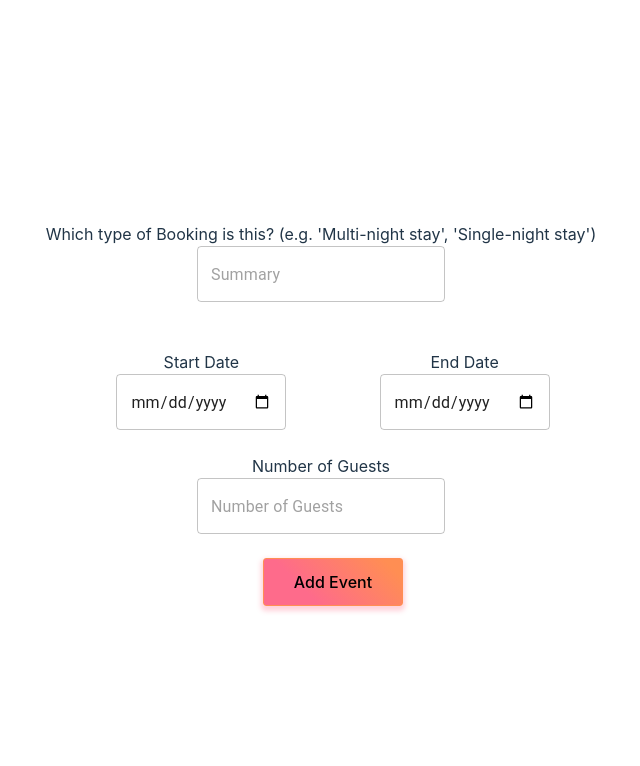
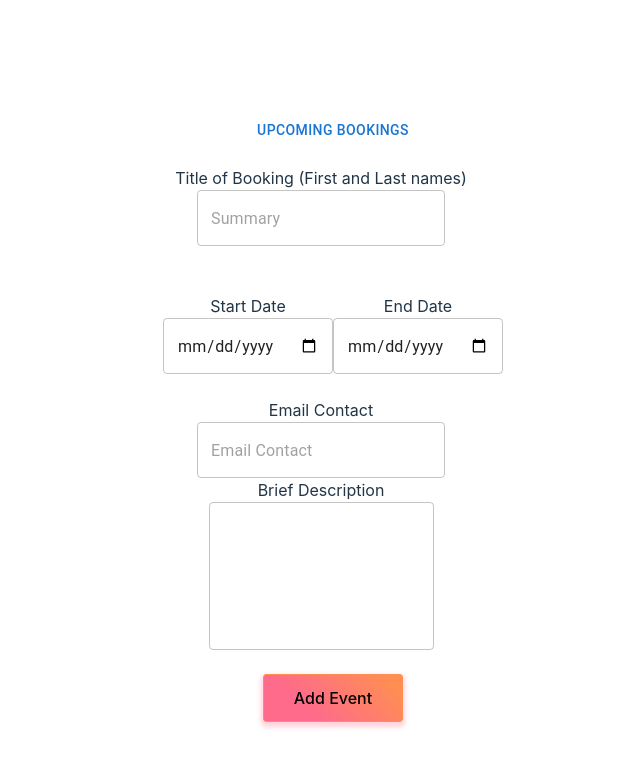
Before and after one commit to byoung006/BnB-booking-system, a React (Vite) app in the folder front-end/bnb-google-calendar/: page / in a window 1280 px wide. Shown: the top 766 px of the page, without its empty margins (307-947 px from the left). Built offline with nearby package versions, Linux system fonts and the light colour scheme.

Commit message:
Made a few more changes to styling, added in field for descriptions and such

```diff
--- a/front-end/bnb-google-calendar/src/App.css
+++ b/front-end/bnb-google-calendar/src/App.css
@@ -3,6 +3,7 @@
   text-align: center;
 }
 .box {
+    margin: 5% 0 5% 0;
     display: flex;
     flex-direction: column;
     align-items: center;
@@ -12,3 +13,13 @@
     border-radius: 5px;
     width: 50vw;
 }
+.hrefbox{
+    display: flex;
+    flex-direction: column;
+    align-items: center;
+    justify-content: center;
+    padding: 1rem;
+    border: 1px solid #ccc;
+    border-radius: 5px;
+    margin: 0 auto;
+}
--- a/front-end/bnb-google-calendar/src/components/BookedDates.jsx
+++ b/front-end/bnb-google-calendar/src/components/BookedDates.jsx
@@ -1,27 +1,52 @@
-import { Grid } from "@mui/material";
+import { Grid, TextField } from "@mui/material";
 import { handleDateFormat } from "../helper-functions/handleDateFormat.jsx";
 import Divider from "@mui/material/Divider";
-import { Container } from "@mui/system";
 const BookedDates = ({ bookedDates }) => {
   console.log("bookedDates", bookedDates);
   return bookedDates.map((date) => {
     console.log(date, "date");
     return (
       <>
-        <Grid key={date.id} container justifyContent={"center"}>
-          <Grid item xs={12}>
-            <p>{date.description}</p>
-            <p>{date.summary}</p>
-            <p>{handleDateFormat(date.start.date)}</p>
-            <p>{handleDateFormat(date.end.date)}</p>
-            <div style={{ textAlign: "center" }}>
-              <a target={"_blank"} href={bookedDates.htmlLink}>
-                {"Calendar Booking Details"}
-              </a>
-            </div>
+        <Grid
+          key={date.id}
+          container
+          direction={"column"}
+          justifyContent={"center"}
+          style={{ paddingTop: "5%" }}
+        >
+          <Grid item xs={6}>
+            <TextField
+              helperText={"Description"}
+              inputProps={{ readOnly: true }}
+              value={date.description}
+              multiline
+            />
+            <TextField
+              helperText={"Title"}
+              inputProps={{ readOnly: true }}
+              value={date.summary}
+              multiline
+            />
           </Grid>
+          <Grid item xs={6}>
+            <TextField
+              helperText={"Start Date"}
+              inputProps={{ readOnly: true }}
+              value={handleDateFormat(date.start.date)}
+            />
+            <TextField
+              helperText={"End Date"}
+              inputProps={{ readOnly: true }}
+              value={handleDateFormat(date.end.date)}
+            />
+          </Grid>
+          <div className={"hrefbox"}>
+            <a target={"_blank"} href={date.htmlLink}>
+              {"Calendar Booking Details"}
+            </a>
+          </div>
+          <Divider style={{ paddingBottom: "5%" }} />
         </Grid>
-        <Divider />
       </>
     );
   });
--- a/front-end/bnb-google-calendar/src/components/EventInput.jsx
+++ b/front-end/bnb-google-calendar/src/components/EventInput.jsx
@@ -45,13 +45,14 @@ const EventInput = ({
           </span>
         ))}
         <br />
-        <textarea
+        <TextField
           form={events}
           {...{ value: events[name] }}
           onChange={onChange}
-          style={{ color: "red" }}
           key={phrase.id}
           name={name}
+          multiline
+          minRows={5}
         />
       </label>
     </>
--- a/front-end/bnb-google-calendar/src/main.jsx
+++ b/front-end/bnb-google-calendar/src/main.jsx
@@ -3,7 +3,6 @@ import ReactDOM from "react-dom/client";
 import App from "./App";
 import "./index.css";
 import { BrowserRouter } from "react-router-dom";
-
 ReactDOM.createRoot(document.getElementById("root")).render(
   <React.StrictMode>
     <BrowserRouter>
--- a/front-end/bnb-google-calendar/src/pages/createBooking.jsx
+++ b/front-end/bnb-google-calendar/src/pages/createBooking.jsx
@@ -1,12 +1,6 @@
 import React, { useEffect, useState } from "react";
-import {
-  Accordion,
-  AccordionDetails,
-  AccordionSummary,
-  Grid,
-} from "@mui/material";
-import ExpandMoreIcon from "@mui/icons-material/ExpandMore.js";
-import BookedDates from "../components/BookedDates.jsx";
+import { useNavigate } from "react-router-dom";
+import { Button, Grid } from "@mui/material";
 import EventInput from "../components/EventInput.jsx";
 import getBackendApi from "../helper-functions/getBackendApi.jsx";
 import axios from "axios";
@@ -27,9 +21,13 @@ const StyledButton = styled("button")({
 const CreateBooking = () => {
   const [events, setEvents] = useState({});
   const [eventDataErrors, setEventDataErrors] = useState({});
-
+  const navigateTo = useNavigate();
   const handleInputChange = (e) => {
     setEvents({ ...events, [e.target.name]: e.target.value });
+  };
+
+  const onGoToBookings = () => {
+    return navigateTo("/listBookings");
   };
 
   const handleAddEvent = (e) => {
@@ -55,13 +53,16 @@ const CreateBooking = () => {
   };
 
   return (
-    <div className="App">
+    <>
       <Grid
         container
         style={{ paddingTop: "10%" }}
         direction="column"
         spacing={3}
       >
+        <Grid item xs={12} style={{ paddingBottom: "5%" }}>
+          <Button onClick={onGoToBookings}> Upcoming Bookings </Button>
+        </Grid>
         <EventInput
           events={events}
           eventDataErrors={eventDataErrors}
@@ -69,9 +70,7 @@ const CreateBooking = () => {
           placeholder={"Summary"}
           name={"summary"}
           phrase={"summary"}
-          label={
-            "Which type of Booking is this? (e.g. 'Multi-night stay', 'Single-night stay')"
-          }
+          label={"Title of Booking (First and Last names)"}
         />
         <br />
         <Grid item container direction="row">
@@ -106,16 +105,26 @@ const CreateBooking = () => {
           events={events}
           eventDataErrors={eventDataErrors}
           onChange={handleInputChange}
-          placeholder={"Number of Guests"}
+          placeholder={"Email Contact"}
           name={"attendees"}
           phrase={"attendees"}
-          label={"Number of Guests"}
+          label={"Email Contact"}
+        />
+        <EventInput
+          events={events}
+          eventDataErrors={eventDataErrors}
+          onChange={handleInputChange}
+          placeholder={"Email Contact"}
+          name={"description"}
+          phrase={"description"}
+          label={"Brief Description"}
+          textArea={true}
         />
       </Grid>
       <br />
       <StyledButton onClick={handleAddEvent}>Add Event</StyledButton>
       <br />
-    </div>
+    </>
   );
 };
 export default CreateBooking;
--- a/front-end/bnb-google-calendar/src/pages/listBookings.jsx
+++ b/front-end/bnb-google-calendar/src/pages/listBookings.jsx
@@ -1,11 +1,9 @@
-import { Accordion, AccordionDetails, AccordionSummary } from "@mui/material";
-import ExpandMoreIcon from "@mui/icons-material/ExpandMore.js";
+import { Typography } from "@mui/material";
 import BookedDates from "../components/BookedDates.jsx";
 import React, { useEffect, useState } from "react";
 import axios from "axios";
 import getBackendApi from "../helper-functions/getBackendApi.jsx";
 import { Container } from "@mui/material";
-
 const ListBookings = () => {
   const [savedEvents, setSavedEvents] = useState([]);
   const [isBooked, setIsBooked] = useState(false);
@@ -20,12 +18,15 @@ const ListBookings = () => {
   useEffect(() => {
     init();
   }, [isBooked]);
-  return (
+  return savedEvents ? (
     <div className={"box"}>
+      <Typography variant={"h4"}>Upcoming Bookings</Typography>
       <Container>
         <BookedDates bookedDates={savedEvents} />
       </Container>
     </div>
+  ) : (
+    <>There are no upcoming bookings</>
   );
 };
 export default ListBookings;
--- /dev/null
+++ b/front-end/bnb-google-calendar/src/siteTheme.js
@@ -0,0 +1,13 @@
+import { createTheme } from "@mui/material/styles";
+const theme = createTheme({
+  palette: {
+    main: "#465180",
+  },
+  success: {
+    main: "#038f0f",
+  },
+  error: {
+    main: "#ff0000",
+  },
+});
+export default theme;
```
Also changed, not shown: 1 other file (tests, documents, lock files or other folders).
